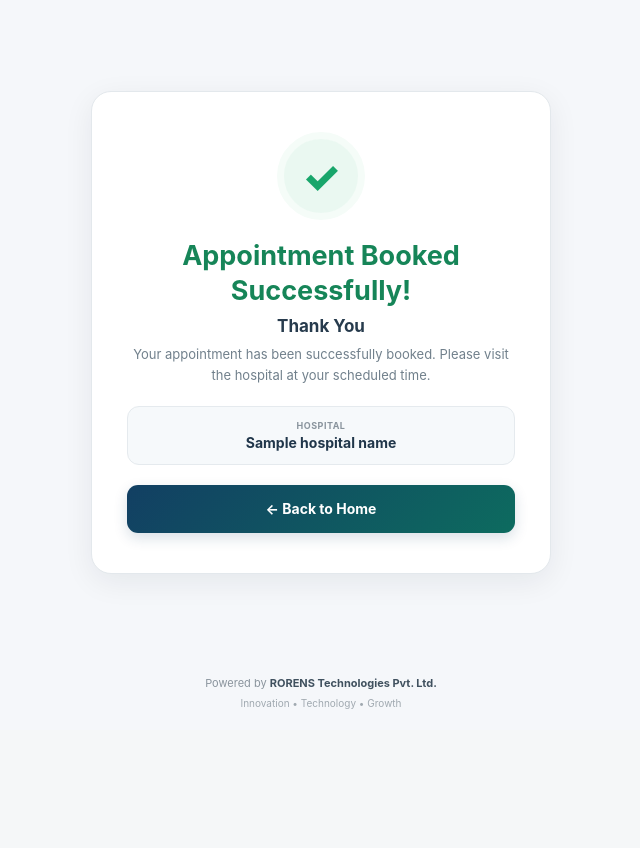
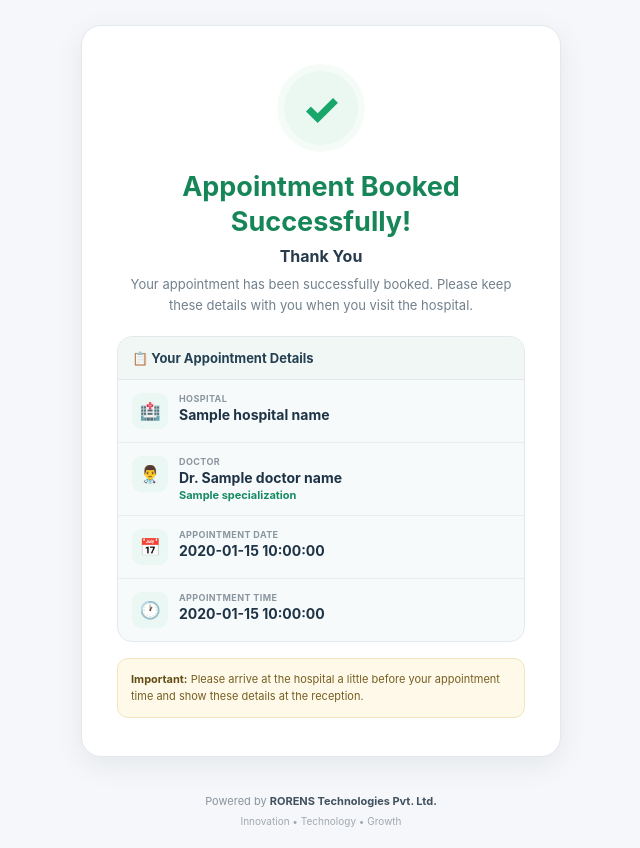
Before and after one commit to rorenstechnologies-wq/statusly, a Flask app: template templates/success.html in a window 1280 px wide. Shown: the part 70-918 px from the top of the page, without its empty margins (319-959 px from the left). Before the commit the page ends 779 px from the top, so only its background shows below. Run offline with Flask 3, Linux system fonts and the light colour scheme; the template is opened without the code that fills it: most values are stand-ins (such as "Sample title", 1, 10 or a date in 2020); parts of the project's set-up code (start-up, migrations or seed data) failed here and were passed over.

Commit message:
Update success.html

```diff
--- a/templates/success.html
+++ b/templates/success.html
@@ -121,7 +121,7 @@
         }
 
 
-        .live-status {
+        .confirmed-status {
 
             display: flex;
 
@@ -144,7 +144,7 @@
         }
 
 
-        .live-dot {
+        .confirmed-dot {
 
             width: 7px;
 
@@ -184,7 +184,7 @@
 
             width: 100%;
 
-            max-width: 460px;
+            max-width: 480px;
 
             background: #ffffff;
 
@@ -193,7 +193,7 @@
 
             border-radius: 20px;
 
-            padding: 28px 20px;
+            padding: 28px 18px;
 
             text-align: center;
 
@@ -201,8 +201,7 @@
                 0 8px 30px
                 rgba(16, 24, 40, 0.07);
 
-            animation:
-                cardIn 0.6s ease;
+            animation: cardIn .6s ease;
 
         }
 
@@ -242,7 +241,7 @@
 
             height: 78px;
 
-            margin: 0 auto 18px;
+            margin: 0 auto 17px;
 
             border-radius: 50%;
 
@@ -263,8 +262,7 @@
 
             font-weight: 800;
 
-            animation:
-                successPop .7s ease .15s both;
+            animation: successPop .7s ease .15s both;
 
         }
 
@@ -297,21 +295,18 @@
 
 
         /* =====================================================
-           TEXT
+           SUCCESS TEXT
         ===================================================== */
 
         .success-card h1 {
 
             color: #168558;
 
-            font-size: 23px;
+            font-size: 22px;
 
             line-height: 1.3;
 
-            margin-bottom: 8px;
-
-            animation:
-                textIn .6s ease .25s both;
+            margin-bottom: 7px;
 
         }
 
@@ -320,7 +315,7 @@
 
             color: #273b4d;
 
-            font-size: 17px;
+            font-size: 16px;
 
             font-weight: 700;
 
@@ -343,45 +338,122 @@
 
 
         /* =====================================================
-           HOSPITAL
+           APPOINTMENT DETAILS
         ===================================================== */
 
-        .hospital-box {
+        .details-box {
 
-            background: #f6f9fb;
+            text-align: left;
+
+            background: #f7fafb;
 
             border:
-                1px solid #e5eaee;
+                1px solid #e3e9ed;
 
-            border-radius: 12px;
+            border-radius: 15px;
 
-            padding: 13px;
+            overflow: hidden;
 
-            margin-bottom: 20px;
+            margin-top: 10px;
 
         }
 
 
-        .hospital-label {
+        .details-heading {
 
-            color: #89949d;
+            padding:
+                13px 14px;
+
+            background: #f1f7f5;
+
+            border-bottom:
+                1px solid #e2e9e6;
+
+            color: #244052;
+
+            font-size: 13px;
+
+            font-weight: 750;
+
+        }
+
+
+        .detail-row {
+
+            display: flex;
+
+            align-items: flex-start;
+
+            gap: 11px;
+
+            padding:
+                13px 14px;
+
+            border-bottom:
+                1px solid #e8edef;
+
+        }
+
+
+        .detail-row:last-child {
+
+            border-bottom: none;
+
+        }
+
+
+        .detail-icon {
+
+            width: 36px;
+
+            height: 36px;
+
+            min-width: 36px;
+
+            border-radius: 9px;
+
+            background: #eaf7f2;
+
+            display: flex;
+
+            align-items: center;
+
+            justify-content: center;
+
+            font-size: 17px;
+
+        }
+
+
+        .detail-content {
+
+            min-width: 0;
+
+            flex: 1;
+
+        }
+
+
+        .detail-label {
+
+            color: #8a969f;
 
             font-size: 9px;
 
             text-transform: uppercase;
 
-            letter-spacing: .5px;
+            letter-spacing: .4px;
 
             font-weight: 700;
-
-            margin-bottom: 3px;
 
         }
 
 
-        .hospital-name {
+        .detail-value {
 
-            color: #20364a;
+            margin-top: 2px;
+
+            color: #1e3345;
 
             font-size: 14px;
 
@@ -392,53 +464,50 @@
         }
 
 
-        /* =====================================================
-           BUTTON
-        ===================================================== */
+        .doctor-specialization {
 
-        .back-btn {
+            margin-top: 2px;
 
-            width: 100%;
+            color: #168b61;
 
-            min-height: 48px;
+            font-size: 11px;
 
-            display: flex;
-
-            align-items: center;
-
-            justify-content: center;
-
-            background:
-                linear-gradient(
-                    135deg,
-                    #123f63,
-                    #0d6b5f
-                );
-
-            color: #ffffff;
-
-            border-radius: 11px;
-
-            font-size: 14px;
-
-            font-weight: 750;
-
-            text-decoration: none;
-
-            transition:
-                transform .15s ease,
-                box-shadow .15s ease;
-
-            box-shadow:
-                0 5px 14px
-                rgba(18, 63, 99, .16);
+            font-weight: 650;
 
         }
 
 
-        .back-btn:active {
+        /* =====================================================
+           IMPORTANT MESSAGE
+        ===================================================== */
 
-            transform: scale(.98);
+        .confirmation-note {
+
+            margin-top: 16px;
+
+            padding: 12px 13px;
+
+            background: #fff9e9;
+
+            border:
+                1px solid #f2e5bd;
+
+            border-radius: 11px;
+
+            color: #765f22;
+
+            font-size: 11px;
+
+            line-height: 1.55;
+
+            text-align: left;
+
+        }
+
+
+        .confirmation-note strong {
+
+            color: #624d15;
 
         }
 
@@ -482,7 +551,7 @@
 
 
         /* =====================================================
-           DESKTOP
+           TABLET / DESKTOP
         ===================================================== */
 
         @media (min-width: 600px) {
@@ -500,7 +569,7 @@
             .success-card {
 
                 padding:
-                    40px 35px;
+                    38px 35px;
 
             }
 
@@ -526,7 +595,7 @@
 
 
         /* =====================================================
-           VERY SMALL PHONES
+           SMALL PHONES
         ===================================================== */
 
         @media (max-width: 360px) {
@@ -542,7 +611,7 @@
             .success-card {
 
                 padding:
-                    24px 15px;
+                    24px 13px;
 
                 border-radius: 16px;
 
@@ -563,6 +632,13 @@
                 height: 68px;
 
                 font-size: 32px;
+
+            }
+
+
+            .detail-value {
+
+                font-size: 13px;
 
             }
 
@@ -603,9 +679,9 @@
         </div>
 
 
-        <div class="live-status">
+        <div class="confirmed-status">
 
-            <span class="live-dot"></span>
+            <span class="confirmed-dot"></span>
 
             Confirmed
 
@@ -626,7 +702,7 @@
         <div class="success-card">
 
 
-            <!-- SUCCESS ICON -->
+            <!-- SUCCESS -->
 
             <div class="success-icon">
 
@@ -634,9 +710,6 @@
 
             </div>
 
-
-
-            <!-- MAIN MESSAGE -->
 
             <h1>
 
@@ -655,27 +728,178 @@
             <p class="message">
 
                 Your appointment has been successfully booked.
-                Please visit the hospital at your scheduled time.
+                Please keep these details with you when you visit
+                the hospital.
 
             </p>
 
 
 
-            <!-- HOSPITAL -->
+            <!-- =================================================
+                 APPOINTMENT DETAILS
+            ================================================== -->
 
-            <div class="hospital-box">
+            <div class="details-box">
 
 
-                <div class="hospital-label">
+                <div class="details-heading">
 
-                    Hospital
+                    📋 Your Appointment Details
 
                 </div>
 
 
-                <div class="hospital-name">
 
-                    {{ hospital_name }}
+                <!-- HOSPITAL -->
+
+                <div class="detail-row">
+
+
+                    <div class="detail-icon">
+
+                        🏥
+
+                    </div>
+
+
+                    <div class="detail-content">
+
+
+                        <div class="detail-label">
+
+                            Hospital
+
+                        </div>
+
+
+                        <div class="detail-value">
+
+                            {{ hospital_name }}
+
+                        </div>
+
+
+                    </div>
+
+
+                </div>
+
+
+
+                <!-- DOCTOR -->
+
+                <div class="detail-row">
+
+
+                    <div class="detail-icon">
+
+                        👨‍⚕️
+
+                    </div>
+
+
+                    <div class="detail-content">
+
+
+                        <div class="detail-label">
+
+                            Doctor
+
+                        </div>
+
+
+                        <div class="detail-value">
+
+                            Dr. {{ doctor_name }}
+
+                        </div>
+
+
+                        {% if specialization %}
+
+                        <div class="doctor-specialization">
+
+                            {{ specialization }}
+
+                        </div>
+
+                        {% endif %}
+
+
+                    </div>
+
+
+                </div>
+
+
+
+                <!-- DATE -->
+
+                <div class="detail-row">
+
+
+                    <div class="detail-icon">
+
+                        📅
+
+                    </div>
+
+
+                    <div class="detail-content">
+
+
+                        <div class="detail-label">
+
+                            Appointment Date
+
+                        </div>
+
+
+                        <div class="detail-value">
+
+                            {{ appointment_date }}
+
+                        </div>
+
+
+                    </div>
+
+
+                </div>
+
+
+
+                <!-- TIME -->
+
+                <div class="detail-row">
+
+
+                    <div class="detail-icon">
+
+                        🕐
+
+                    </div>
+
+
+                    <div class="detail-content">
+
+
+                        <div class="detail-label">
+
+                            Appointment Time
+
+                        </div>
+
+
+                        <div class="detail-value">
+
+                            {{ appointment_time }}
+
+                        </div>
+
+
+                    </div>
+
 
                 </div>
 
@@ -684,16 +908,19 @@
 
 
 
-            <!-- BACK BUTTON -->
+            <!-- =================================================
+                 PATIENT MESSAGE
+            ================================================== -->
 
-            <a
-                class="back-btn"
-                href="/"
-            >
+            <div class="confirmation-note">
 
-                ← Back to Home
+                <strong>Important:</strong>
 
-            </a>
+                Please arrive at the hospital a little before
+                your appointment time and show these details
+                at the reception.
+
+            </div>
 
 
         </div>
```
